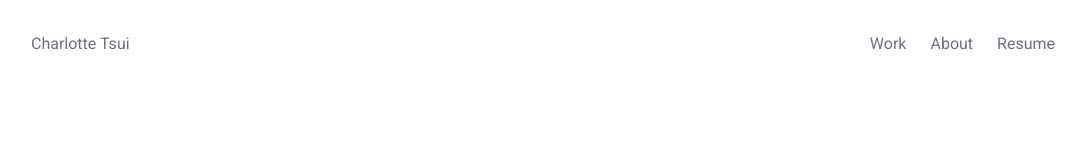
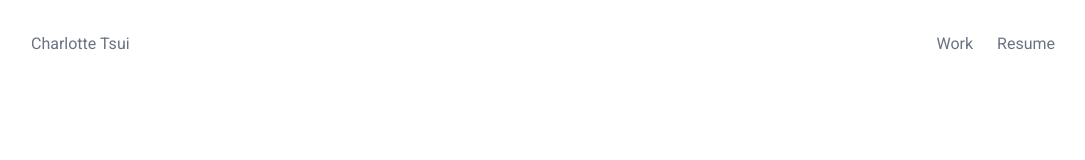
Before and after one commit to charlottetsui/my-portfolio, a Next.js app: page / in a window 1280 px wide. Shown: the top 160 px of the page, without its empty margins (97-1182 px from the left). Built offline with nearby package versions, Linux system fonts and the light colour scheme.

Commit message:
Remove about (for now)

```diff
--- a/src/components/Navbar.tsx
+++ b/src/components/Navbar.tsx
@@ -10,9 +10,9 @@ export default function Navbar() {
         <Link href="/#work" className="hover:text-black">
           Work
         </Link>
-        <Link href="/" className="hover:text-black">
+        {/* <Link href="/" className="hover:text-black">
           About
-        </Link>
+        </Link> */}
         <a
           href="/images/CharlotteTsui_Resume_2025.pdf"
           target="_blank"
```
